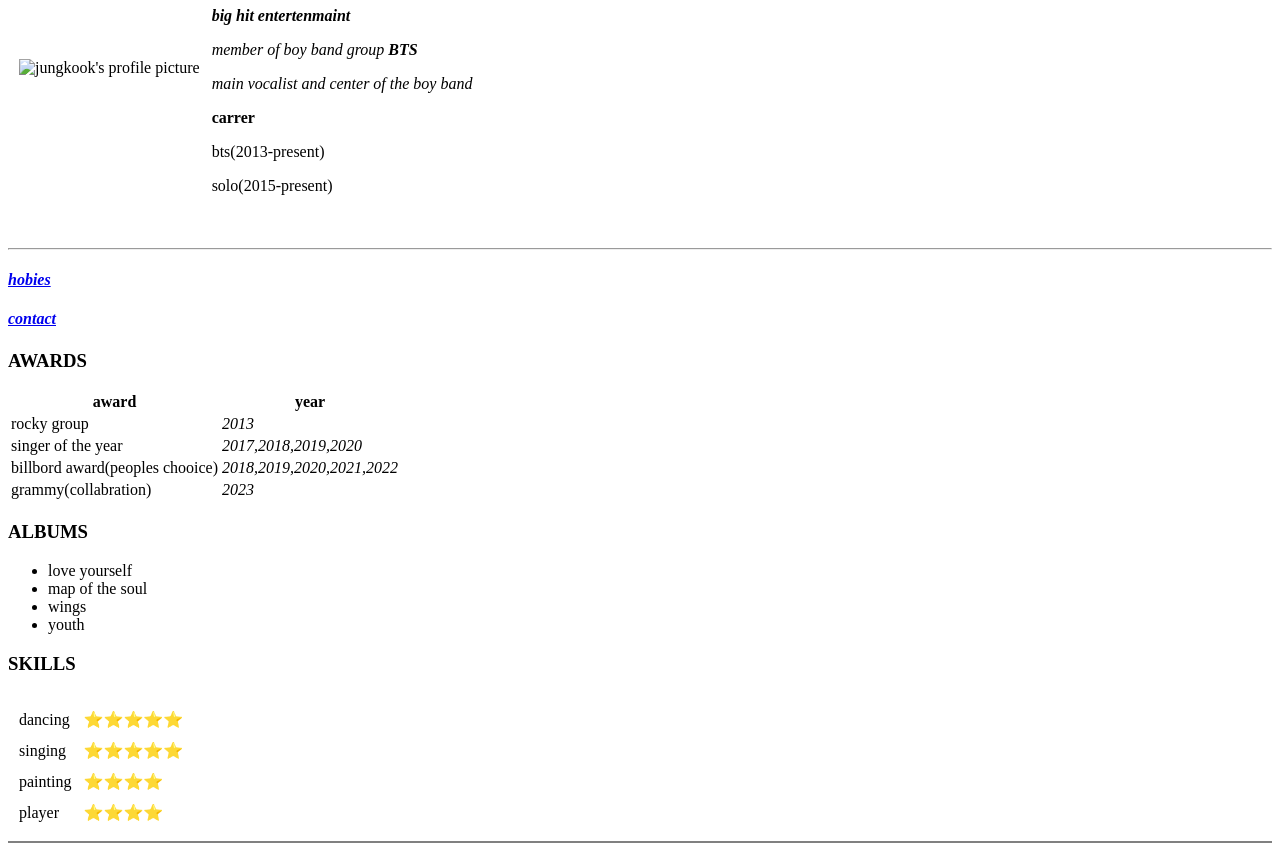
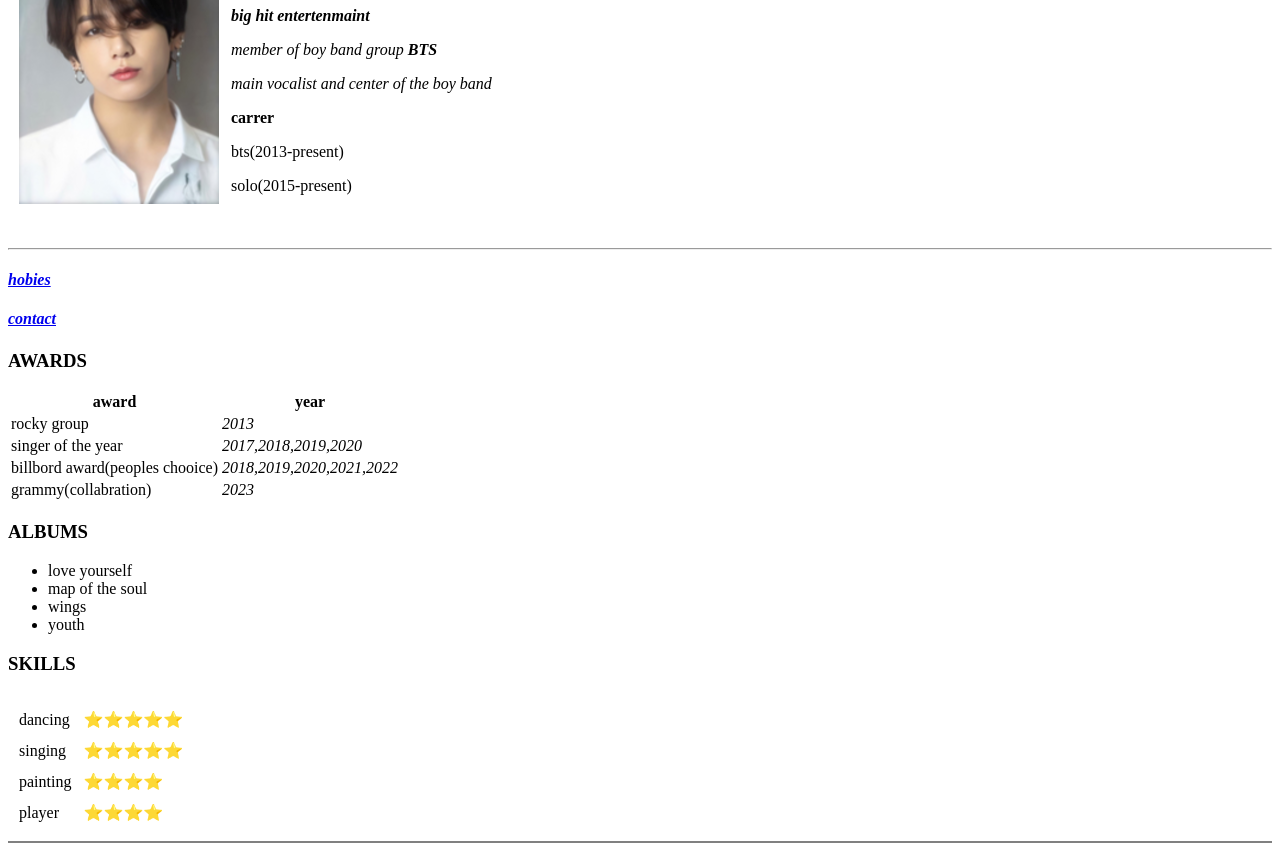
Before and after one commit to Chaitali21072003/jk, a plain HTML site: page index.html in a window 1280 px wide. Shown: the part 93-944 px from the top of the page. Drawn offline with Linux system fonts and the light colour scheme.

Commit message:
path change

```diff
--- a/index.html
+++ b/index.html
@@ -11,7 +11,7 @@
 <body>
     <table cellspacing="10">
         <tr>
-            <td><img src="jjkk.png" alt="jungkook's profile picture"></td>
+            <td><img src="jung.png" alt="jungkook's profile picture"></td>
             <td>
                 <h1> 🖤 JEON JUNGKOOK 🖤</h1>
                 <p><em><strong>big hit entertenmaint</strong></em></p>
```
